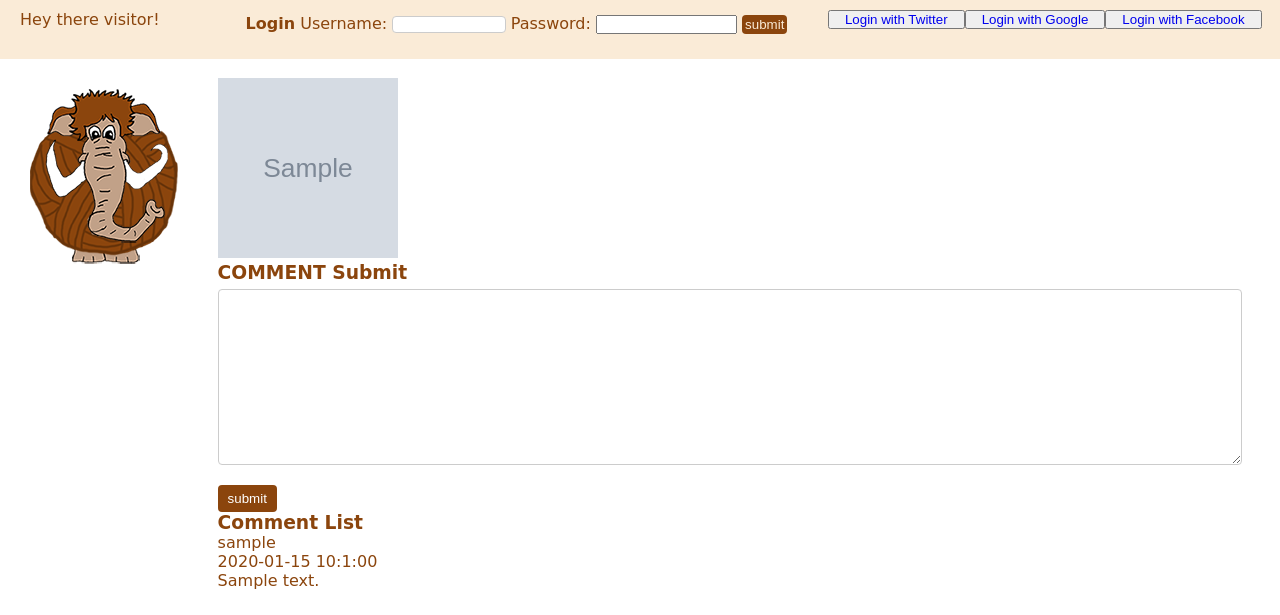
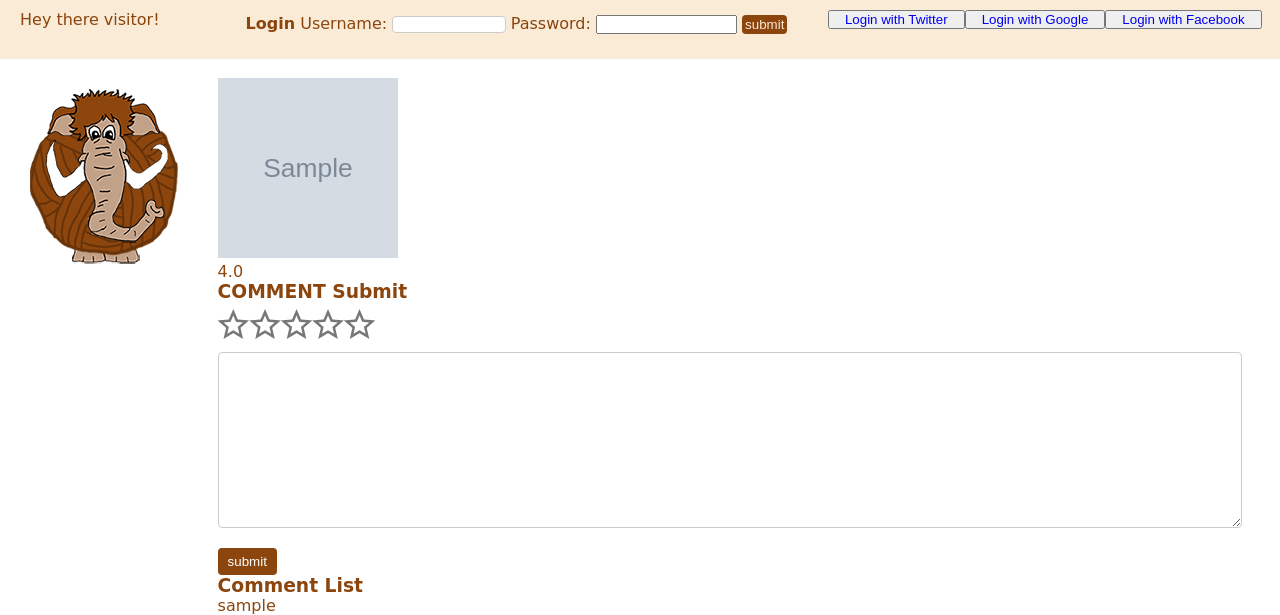
Before and after one commit to kasparas-ban/Woolley-Mammoth, a Django app: a page that uses templates/mammoth/pattern.html in a window 1280 px wide. Shown: the part 42-657 px from the top of the page. Run offline with Django 3.2, Linux system fonts and the light colour scheme; tables that the repository leaves empty hold one stand-in row (values such as "Sample post"); grey boxes marked "Sample" are stand-in pictures; some libraries are stand-ins or nearby versions.

Commit message:
rate function complete

```diff
--- a/mammoth/models.py
+++ b/mammoth/models.py
@@ -61,7 +61,6 @@
     author = models.ForeignKey(User, on_delete=models.CASCADE)
 
 
-
     def save(self, *args, **kwargs):
         self.slug = slugify(self.title)
         super(Pattern, self).save(*args, **kwargs)
@@ -75,10 +74,13 @@
 class Comment(models.Model):
     # content_type refers to that which object does a comment belong to
     content_type = models.ForeignKey(ContentType, on_delete=models.DO_NOTHING)
-    #  object_id refers to that which object does a comment belong to
+    #  object_id refers to that the object id of a comment belong to
     object_id = models.PositiveIntegerField()
     # this means that comment will be related to any type
     content_object = GenericForeignKey('content_type','object_id')
+
+    # comment rated
+    comment_rate = models.IntegerField()
 
     text = models.TextField()
     comment_time = models.DateTimeField(auto_now_add=True)
@@ -86,9 +88,3 @@
     user = models.ForeignKey(User, on_delete=models.DO_NOTHING)
     class Meta:
         ordering = ['-comment_time'] # lasted comment will be the first
-
-#=================================================
-#================= rate model=====================
-#=================================================
-class Rate(models.Model):
-    rate_score = models.FloatField()
--- a/mammoth/views.py
+++ b/mammoth/views.py
@@ -7,6 +7,8 @@
 from django.contrib.auth.decorators import login_required
 from datetime import datetime
 from django.contrib.contenttypes.models import ContentType
+# Add Avg pack
+from django.db.models import Avg, Max, Min
 
 def index(request):
     category_list = Category.objects.order_by('-likes')[:5]
@@ -177,9 +179,11 @@
         pattern = Pattern.objects.get(slug=pattern_title_slug)
         # get the comment
         comments = Comment.objects.filter(object_id = pattern.pk )
+        avg_rate = comments.aggregate(Avg('comment_rate'))
 
         context_dict['pattern'] = pattern
         context_dict['comments'] = comments
+        context_dict['AvgRate'] = avg_rate['comment_rate__avg']
     except Pattern.DoesNotExist:
         context_dict['pattern'] = None
 
@@ -243,15 +247,24 @@
 def submit_comment(request):
     user = request.user
     text = request.POST.get('text','').strip() #''here means if there is nothing get from request, it will return ''
+    rate = request.POST.get('rate',0)
     content_type = request.POST.get('content_type','')
     object_id = int(request.POST.get('object_id',''))
     model_class = ContentType.objects.get(model = content_type).model_class()
     model_obj = model_class.objects.get(pk = object_id)
 
+    # if(isinstance(model_obj,'Pattern')):
+    #     pattern_obj = Pattern(model_obj)
+    #     commentList = Comment.objects.filter(object_id = pattern_obj.pk)
+
+    #     pattern.avRate =
+    #     pattern.save()
+
     #create a comment model
     comment = Comment()
     comment.user = user
     comment.text = text
+    comment.comment_rate = rate
     comment.comment_type = model_class
     comment.content_object = model_obj
     comment.save()
@@ -261,6 +274,6 @@
     refer = request.META.get("HTTP_REFERER","mammoth:index")
         #for some special models (twittes? blog?) which might have comments for that model
     # , use this to show its comment
-    # get all comment model->
+    # get all comment model : comments = Comment.objects.filter(object_id = pattern.pk )
     # and then return it to template page
     return redirect(refer)
--- a/static/css/pattern_style.css
+++ b/static/css/pattern_style.css
@@ -2,3 +2,19 @@
     width: 180px;
     height: 180px;
 }
+
+x-star-bar{
+    font-family: "Ionicons";
+    font-size: 40px;
+    display: inline-flex;
+    cursor: pointer;
+}
+
+x-star-bar > .star::after{
+    content: '\f3ae';
+    color: #777;
+}
+x-star-bar > .star.full::after{
+    content: '\f2fc';
+    color: #fd0;
+}
--- /dev/null
+++ b/static/js/starRate.js
@@ -0,0 +1,85 @@
+
+// This class is using ES6
+class StarRate extends HTMLElement{
+    // this function can height the star, para "index" which means how many stars we want to full
+    highLight(index){
+        for (let i =0;i < this.stars.length;i++){
+                this.stars[i].classList.toggle('full',i <= index);
+        }
+    }
+
+    //get value
+    get value(){
+        return this.getAttribute('value') || 0; //default is 0
+    }
+
+    //set value
+    set value(val){
+        this.setAttribute('value',val);
+        this.highLight(this.value -1);
+    }
+
+    //get number of star
+    get number(){
+        return this.getAttribute('number') || 5; // return number which is write in html or 5
+    }
+
+    set number(num){
+        this.setAttribute('number',num);
+        this.stars = []   //creat a list of star
+        while(this.firstChild){
+            this.removeChild(this.firstChild)
+        }
+        for (let i = 0; i < this.number; i++) {
+            let starDiv = document.createElement('div');
+            starDiv.className = 'star';
+            this.appendChild(starDiv);
+            this.stars.push(starDiv);
+        }
+        //if use var to define i, it can be accessed outside of for loop
+        //let can be only accessed in block such as for loop block
+
+        //declare a value
+        this.value = this.value;
+    }
+    constructor(){
+        super()
+         // this is just want to call the set method of the number,
+         // the value of this.number on the right, is the default value of get
+            this.number = this.number;
+         //=============== add hover listener=============
+        this.addEventListener('mousemove',e =>{
+        //getBoundingClientRect can get the position of this element block in the window[top, right, bottom, left]
+        let bar = this.getBoundingClientRect();
+        //startIndex can find which star is the mouse hover on.
+            //e.pageX can get the X position of the mouse, relative with the document
+            //(e.pageX - box.left) / box.with: got the percentage of the position
+            //Math.floor ignore the float 4.1 will be 5
+        let starIndex = Math.floor((e.pageX - bar.left) / bar.width * this.stars.length);
+        this.highLight(starIndex);
+    });
+        //================ add mouse out listener ============
+        this.addEventListener('mouseout', () => {
+            //call the set value method
+            this.value = this.value;
+        });
+
+        this.addEventListener('click', e => {
+            let bar = this.getBoundingClientRect();
+            let starIndex = Math.floor((e.pageX - bar.left) / bar.width * this.stars.length);
+            this.value = starIndex +1;
+
+            //create a event in order to save the rate
+            let rateEvent = new Event('rated');
+            this.dispatchEvent(rateEvent);
+        });
+
+    }
+
+
+
+
+}
+
+// Register our cunstom tag x-star-rating to the class StarRating
+window.customElements.define('x-star-bar', StarRate);
--- a/templates/mammoth/pattern.html
+++ b/templates/mammoth/pattern.html
@@ -5,6 +5,7 @@
 
 {% block style_block %}
     <link rel="stylesheet" type="text/css" href="{% static 'css/pattern_style.css' %}" />
+    <link rel = "stylesheet" type="text/css" href = "//code.ionicframework.com/ionicons/2.0.1/css/ionicons.min.css" />
 {% endblock %}
 
 {% block title_block %}
@@ -16,13 +17,27 @@
     <h2>{{ pattern_title }}</h2>
     <div class = "pattern">
         <img src="{{ pattern.picture.url }}">
+        <!-- Used to get Average rate -->
+        <div>{{AvgRate}}</div>
     </div>
     <h3>COMMENT Submit</h3>
     <form action="{% url 'mammoth:comment' %}" method="POST">
         {% csrf_token %}
+        <x-star-bar id = "rateBar"></x-star-bar>
+        <script src="{% static 'js/starRate.js' %}"></script>
         <textarea name="text" id="" cols="30" rows="10"></textarea>
         <input type="hidden" name="object_id" value="{{pattern.pk}}">
         <input type="hidden" name="content_type" value = "pattern">
+        <input type="hidden" name="rate" value = "" id = "rateInput">
+        <!-- ===================Rate event Script===================== -->
+        {% comment %} the value of rate will use javascript {% endcomment %}
+        <script>
+            rateBar.addEventListener('rated',() =>{
+                rateInput.value = rateBar.value;
+                console.log(rateBar.value);
+            });
+        </script>
+        <!-- ===================Rate event Script End.....main===================== -->
         <input type="submit" value="submit">
     </form>
 
```
Also changed, not shown: mammoth/migrations/0003_delete_rate.py (added), mammoth/migrations/0004_comment_comment_rate.py (added), media/pattern_images/Screen_Shot_2020-03-08_at_7.31.49_PM.png (added).
